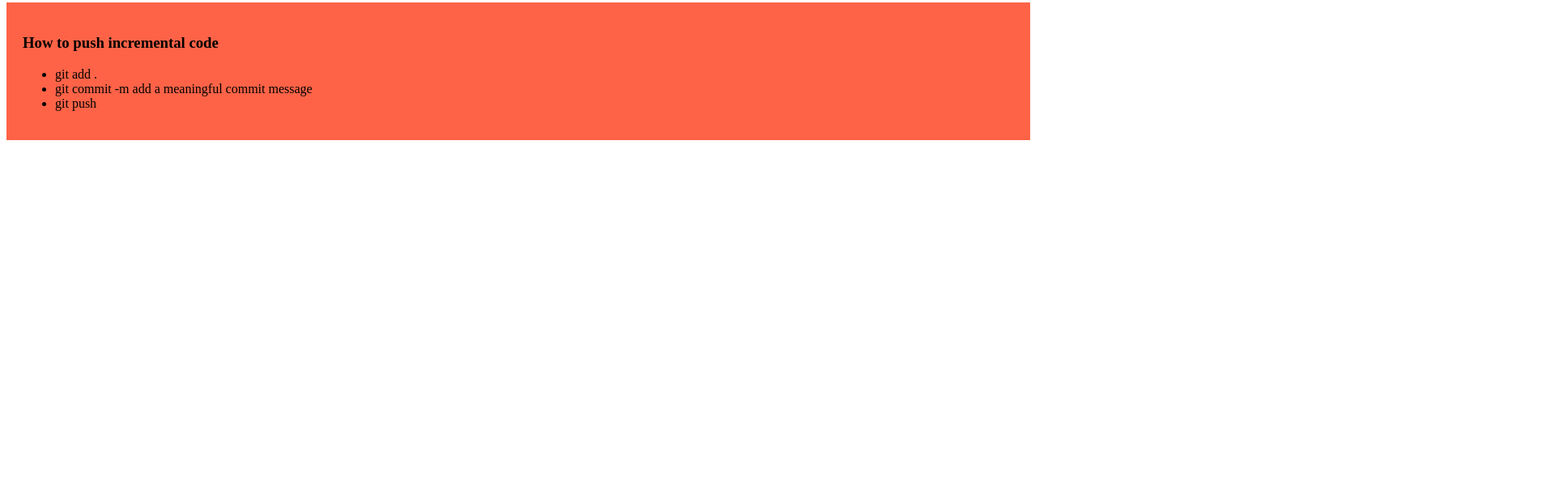
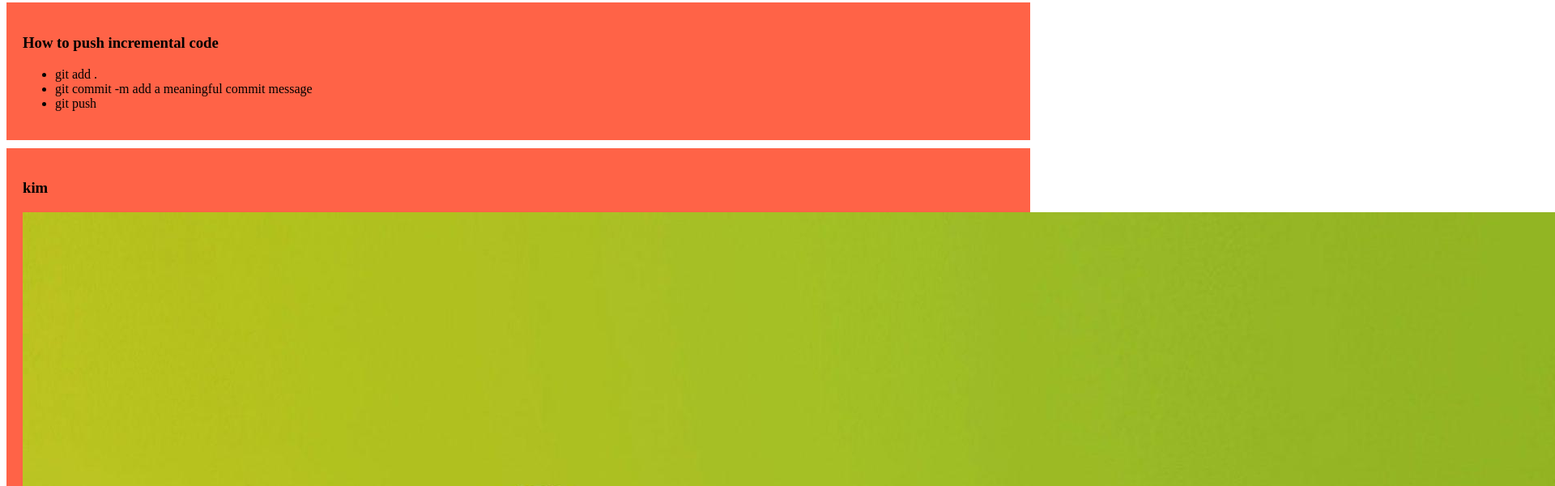
Before and after one commit to sazzadhridoy/My-new-website, a plain HTML site: page index.html in a window 1280 px wide. Shown: the part 489-1089 px from the top of the page at 81% size, 1920 px wide, since content can reach past the window. Before the commit the page ends 800 px from the top, so only its background shows below. Drawn offline with Linux system fonts and the light colour scheme.

Commit message:
added a kim pic

```diff
--- a/index.html
+++ b/index.html
@@ -29,6 +29,10 @@
             <li>git push </li>
         </ul>
     </div>
+    <div>
+        <h3>kim</h3>
+        <img src="Images/kim.jpg" alt="">
+    </div>
 
 </body>
 </html>
```
Also changed, not shown: Images/kim.jpg (added).
